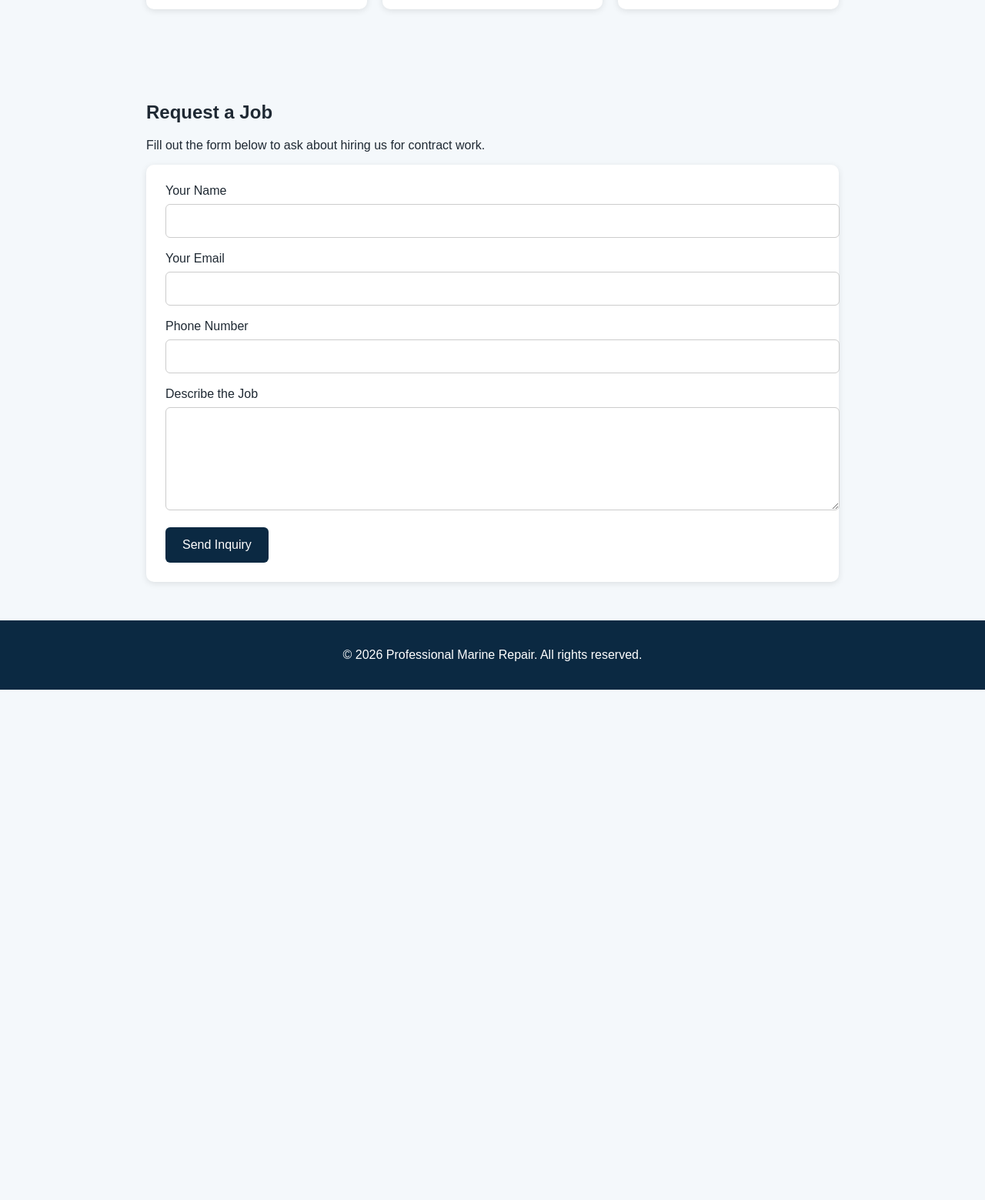
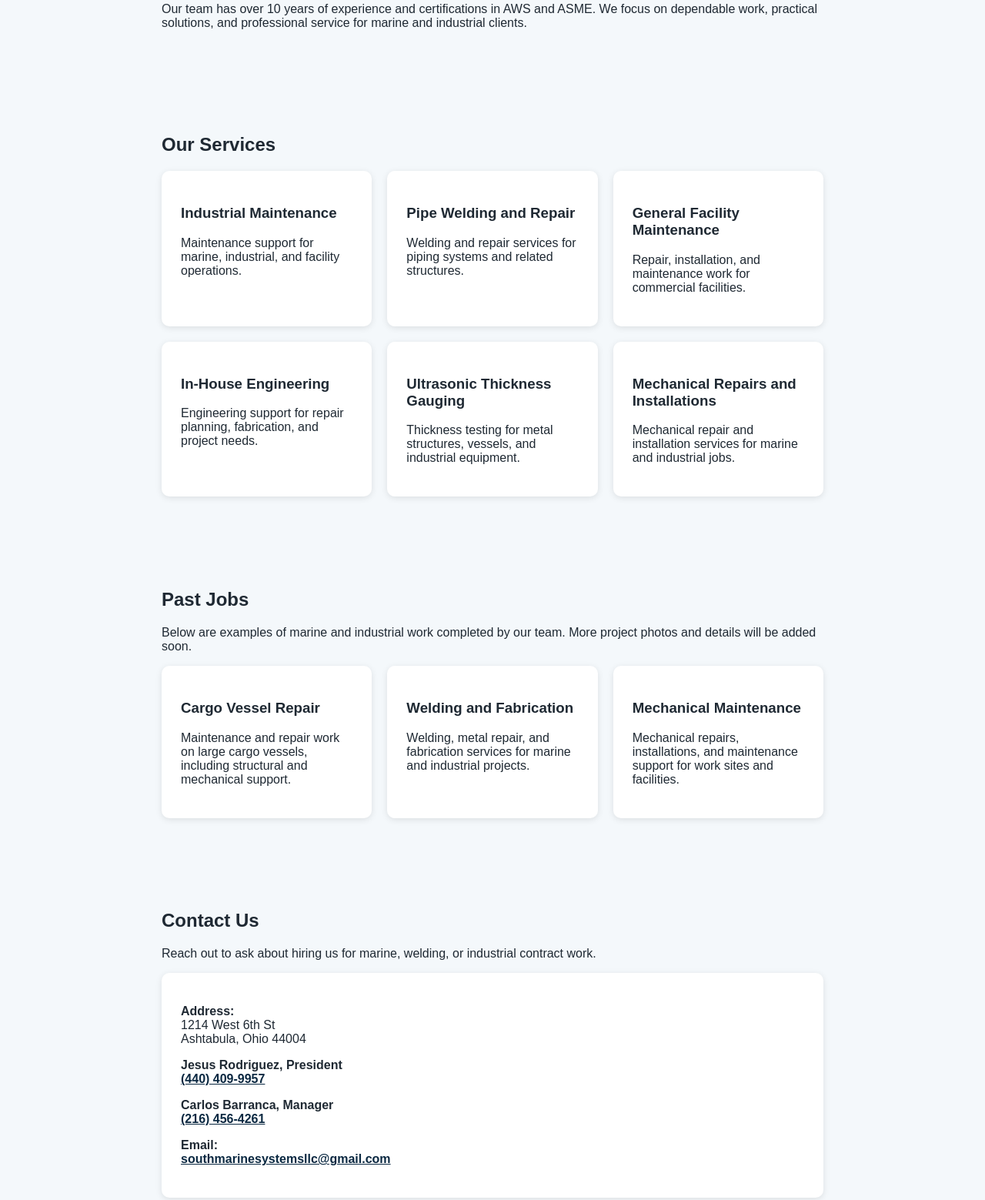
Before and after one commit to JesusR13/professional-marine-repair, a plain HTML site: page index.html in a window 1280 px wide. Shown: the part 809-2368 px from the top of the page at 77% size. Before the commit the page ends 1705 px from the top, so only its background shows below. Drawn offline with Linux system fonts and the light colour scheme.

Commit message:
Added About and Past Jobs to nav bar, added note for live server in txt, updated all section texts, added contact info for president and manager

```diff
--- a/index.html
+++ b/index.html
@@ -104,6 +104,25 @@
       text-align: center;
       padding: 20px;
     }
+
+    .portfolio-grid {
+      display: grid;
+      grid-template-columns: repeat(auto-fit, minmax(220px, 1fr));
+      gap: 20px;
+    }
+
+    .contact-info {
+      background: white;
+      padding: 25px;
+      border-radius: 10px;
+      margin-bottom: 25px;
+      box-shadow: 0 2px 8px rgba(0, 0, 0, 0.1);
+    }
+
+    .contact-info a {
+      color: #0b2942;
+      font-weight: bold;
+    }
   </style>
 </head>
 
@@ -113,7 +132,9 @@
   </header>
 
   <nav>
+    <a href="#about">About</a>
     <a href="#services">Services</a>
+    <a href="#portfolio">Past Jobs</a>
     <a href="#contact">Request a Job</a>
   </nav>
 
@@ -130,37 +151,124 @@
   <section id="services">
     <h2>Services</h2>
 
+    <section id="about">
+  <h2>About Us</h2>
+  <p>
+    South Marine Systems LLC provides industrial marine maintenance, welding,
+    repair, and mechanical services for boats, cargo vessels, facilities, and
+    large-scale marine projects.
+  </p>
+  <p>
+    Our team has over 10 years of experience and certifications in AWS and ASME.
+    We focus on dependable work, practical solutions, and professional service
+    for marine and industrial clients.
+  </p>
+</section>
+
+<section id="services">
+  <h2>Our Services</h2>
+
   <div class="services">
     <div class="card">
-        <h3>Boat Building</h3>
-        <p>Custom boat construction and marine fabrication services.</p>
+      <h3>Industrial Maintenance</h3>
+      <p>Maintenance support for marine, industrial, and facility operations.</p>
     </div>
 
     <div class="card">
-        <h3>Boat Repair</h3>
-        <p>Repair work for damaged vessels, parts, and marine structures.</p>
+      <h3>Pipe Welding and Repair</h3>
+      <p>Welding and repair services for piping systems and related structures.</p>
     </div>
 
     <div class="card">
-        <h3>Commercial Vessel Work</h3>
-        <p>Contract work for large boats, cargo vessels, and marine companies.</p>
+      <h3>General Facility Maintenance</h3>
+      <p>Repair, installation, and maintenance work for commercial facilities.</p>
+    </div>
+
+    <div class="card">
+      <h3>In-House Engineering</h3>
+      <p>Engineering support for repair planning, fabrication, and project needs.</p>
+    </div>
+
+    <div class="card">
+      <h3>Ultrasonic Thickness Gauging</h3>
+      <p>Thickness testing for metal structures, vessels, and industrial equipment.</p>
+    </div>
+
+    <div class="card">
+      <h3>Mechanical Repairs and Installations</h3>
+      <p>Mechanical repair and installation services for marine and industrial jobs.</p>
+    </div>
+  </div>
+</section>
+
+<section id="portfolio">
+  <h2>Past Jobs</h2>
+  <p>
+    Below are examples of marine and industrial work completed by our team.
+    More project photos and details will be added soon.
+  </p>
+
+  <div class="portfolio-grid">
+    <div class="card">
+      <h3>Cargo Vessel Repair</h3>
+      <p>
+        Maintenance and repair work on large cargo vessels, including structural
+        and mechanical support.
+      </p>
+    </div>
+
+    <div class="card">
+      <h3>Welding and Fabrication</h3>
+      <p>
+        Welding, metal repair, and fabrication services for marine and industrial
+        projects.
+      </p>
+    </div>
+
+    <div class="card">
+      <h3>Mechanical Maintenance</h3>
+      <p>
+        Mechanical repairs, installations, and maintenance support for work sites
+        and facilities.
+      </p>
     </div>
   </div>
 </section>
 
 <section id="contact">
-    <h2>Request a Job</h2>
-    <p>Fill out the form below to ask about hiring us for contract work.</p>
+  <h2>Contact Us</h2>
+  <p>Reach out to ask about hiring us for marine, welding, or industrial contract work.</p>
+
+  <div class="contact-info">
+    <p><strong>Address:</strong><br>
+      1214 West 6th St<br>
+      Ashtabula, Ohio 44004
+    </p>
+
+    <p><strong>Jesus Rodriguez, President</strong><br>
+      <a href="tel:4404099957">(440) 409-9957</a>
+    </p>
+
+    <p><strong>Carlos Barranca, Manager</strong><br>
+      <a href="tel:2164564261">(216) 456-4261</a>
+    </p>
+
+    <p><strong>Email:</strong><br>
+      <a href="mailto:southmarinesystemsllc@gmail.com">
+        southmarinesystemsllc@gmail.com
+      </a>
+    </p>
+  </div>
 
   <form action="https://formspree.io/f/YOUR_FORM_ID" method="POST">
     <label>Your Name</label>
-      <input type="text" name="name" required />
+    <input type="text" name="name" required>
 
     <label>Your Email</label>
-      <input type="email" name="email" required />
+    <input type="email" name="email" required>
 
     <label>Phone Number</label>
-      <input type="text" name="phone" />
+    <input type="text" name="phone">
 
     <label>Describe the Job</label>
     <textarea name="message" rows="6" required></textarea>
```
Also changed, not shown: PMR website business.txt. Lines whose indentation alone changed are shown as unchanged.
